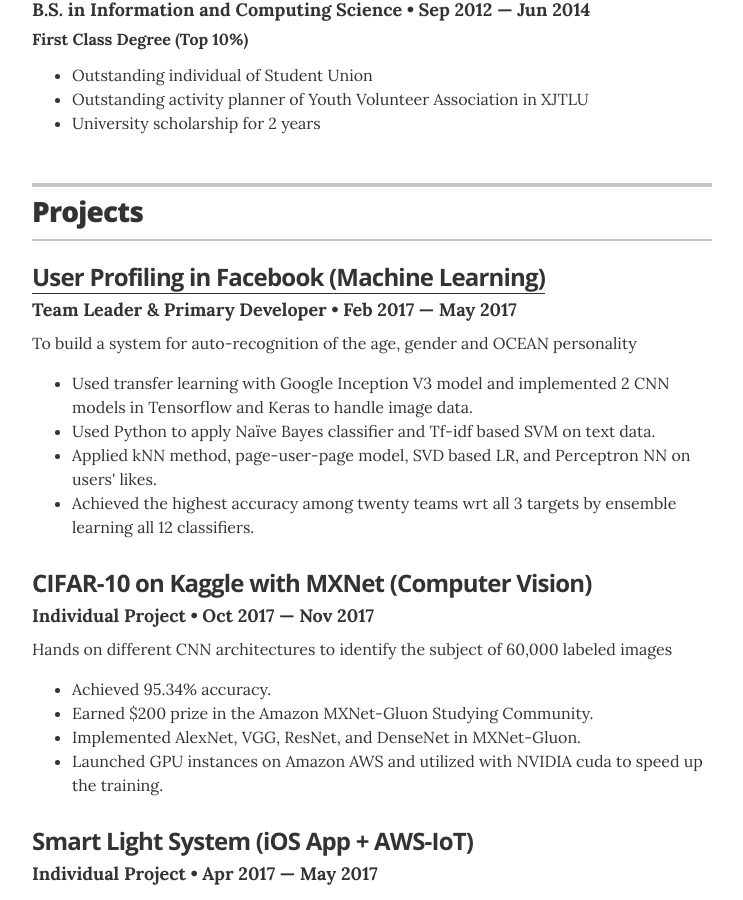
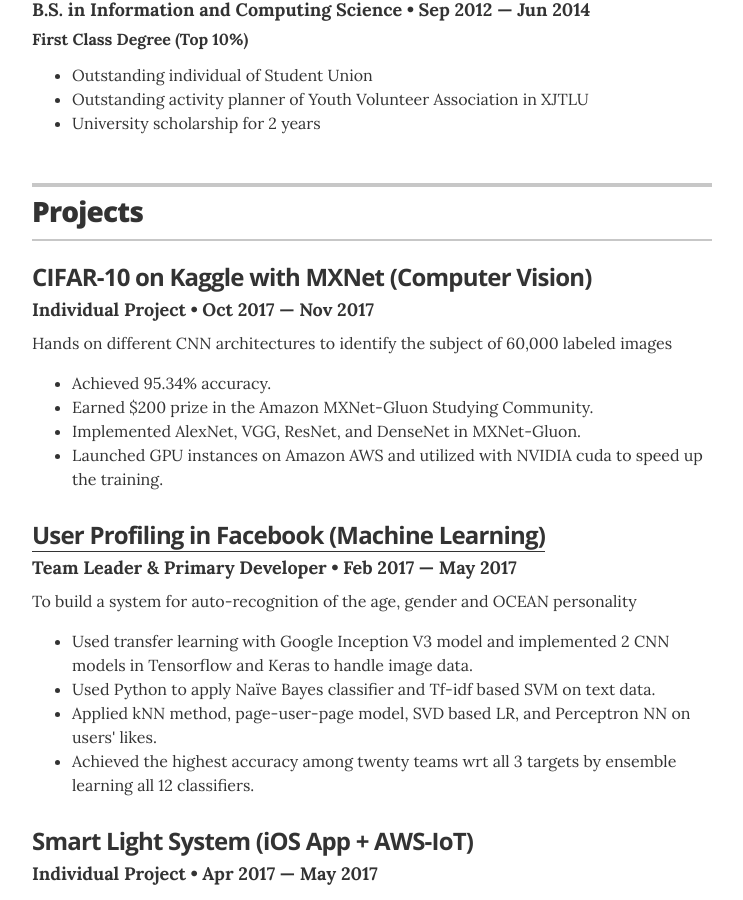
Before and after one commit to Yuyang105/Yuyang105.github.io, a Jekyll site: the page built from index.html, in a window 1280 px wide and 900 px high, scrolled down 1222 px. Shown: the whole window, without its empty margins (268-1011 px from the left). Built offline with Jekyll 4.4.1, drawn with Linux system fonts in a browser that asks for light colours; some of the changed lines change nothing that is shown.

Commit message:
Update projects.yml

```diff
--- a/_data/projects.yml
+++ b/_data/projects.yml
@@ -1,5 +1,12 @@
 # Projects
 # uncomment the urls if you wish to display them, and add your own URL
+
+# Cifar-10
+- project: CIFAR-10 on Kaggle with MXNet (Computer Vision)
+  role: Individual Project
+  duration: Oct 2017 &mdash; Nov 2017
+  description: Hands on different CNN architectures to identify the subject of 60,000 labeled images
+  details: <ul class="resume-item-list"><li>Achieved 95.34% accuracy.</li><li>Earned $200 prize in the Amazon MXNet-Gluon Studying Community.</li><li>Implemented AlexNet, VGG, ResNet, and DenseNet in MXNet-Gluon.</li><li>Launched GPU instances on Amazon AWS and utilized with NVIDIA cuda to speed up the training.</li></ul>
 
 # Facebook
 - project: User Profiling in Facebook (Machine Learning)
@@ -8,14 +15,6 @@
   url: "file/Social_Media_Profiling_Report.pdf"
   description: To build a system for auto-recognition of the age, gender and OCEAN personality
   details: <ul class="resume-item-list"><li>Used transfer learning with Google Inception V3 model and implemented 2 CNN models in Tensorflow and Keras to handle image data.</li><li>Used Python to apply Naïve Bayes classifier and Tf-idf based SVM on text data.</li><li>Applied kNN method, page-user-page model, SVD based LR, and Perceptron NN on users' likes.</li><li>Achieved the highest accuracy among twenty teams wrt all 3 targets by ensemble learning all 12 classifiers.</li></ul>
-
-# Cifar-10
-- project: CIFAR-10 on Kaggle with MXNet (Computer Vision)
-  role: Individual Project
-  duration: Oct 2017 &mdash; Nov 2017
-  description: Hands on different CNN architectures to identify the subject of 60,000 labeled images
-  details: <ul class="resume-item-list"><li>Achieved 95.34% accuracy.</li><li>Earned $200 prize in the Amazon MXNet-Gluon Studying Community.</li><li>Implemented AlexNet, VGG, ResNet, and DenseNet in MXNet-Gluon.</li><li>Launched GPU instances on Amazon AWS and utilized with NVIDIA cuda to speed up the training.</li></ul>
-
 
 # Smart Light
 - project: Smart Light System (iOS App + AWS-IoT)
```
